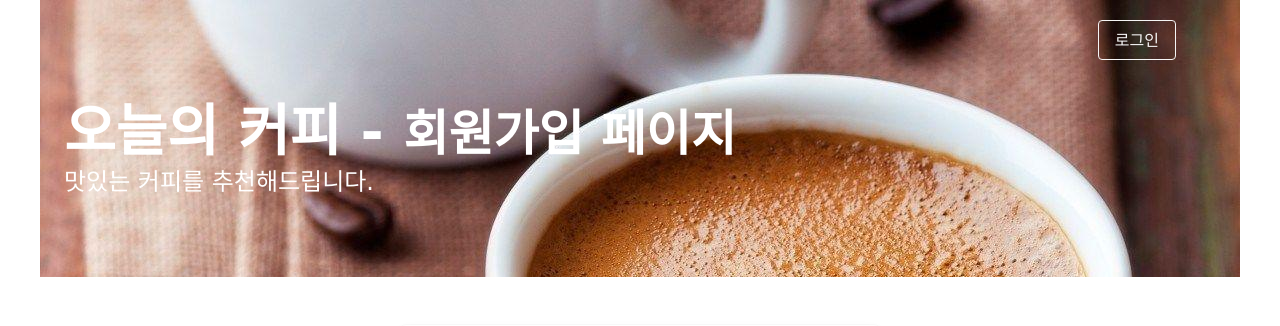
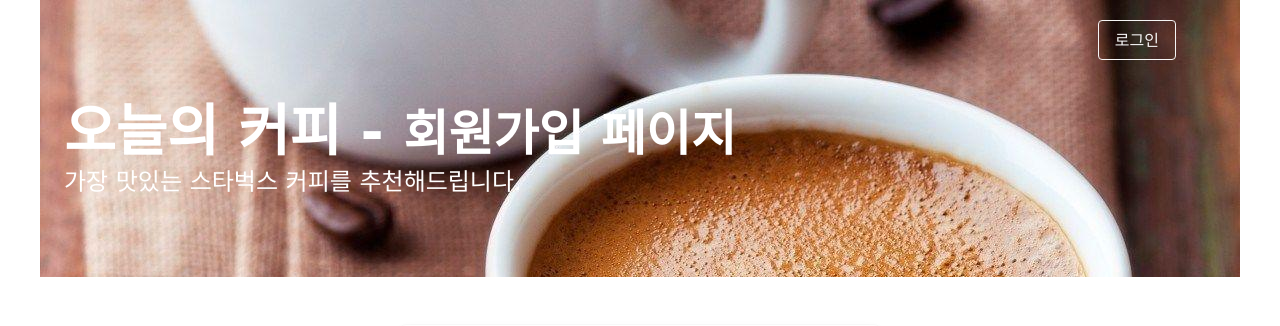
Before and after one commit to sanchoco/CoffeeOfDay, a Flask app: page /register in a window 1280 px wide. Shown: the top 326 px of the page. Run offline with Flask 2, Linux system fonts and the light colour scheme; some libraries are stand-ins or nearby versions; some web fonts are replaced.

Commit message:
자잘한 버그 수정2

```diff
--- a/templates/detail.html
+++ b/templates/detail.html
@@ -41,7 +41,7 @@
                     오늘의 커피
                 </h1>
                 <h2 class="subtitle white">
-                    맛있는 커피를 추천해드립니다.
+                    가장 맛있는 스타벅스 커피를 추천해드립니다.
                 </h2>
             </div>
         </div>
--- a/templates/login.html
+++ b/templates/login.html
@@ -80,7 +80,7 @@
                     오늘의 커피 - <small>로그인 페이지</small>
                 </h1>
                 <h2 class="subtitle white">
-                    맛있는 커피를 추천해드립니다.
+                    가장 맛있는 스타벅스 커피를 추천해드립니다.
                 </h2>
             </div>
         </div>
--- a/templates/register.html
+++ b/templates/register.html
@@ -181,7 +181,7 @@
                     오늘의 커피 - <small>회원가입 페이지</small>
                 </h1>
                 <h2 class="subtitle white">
-                    맛있는 커피를 추천해드립니다.
+                    가장 맛있는 스타벅스 커피를 추천해드립니다.
                 </h2>
             </div>
         </div>
```
